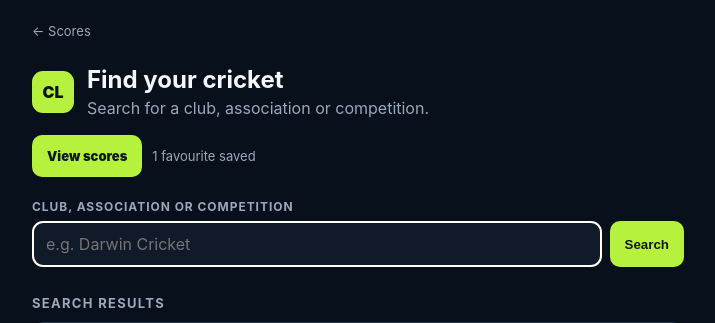
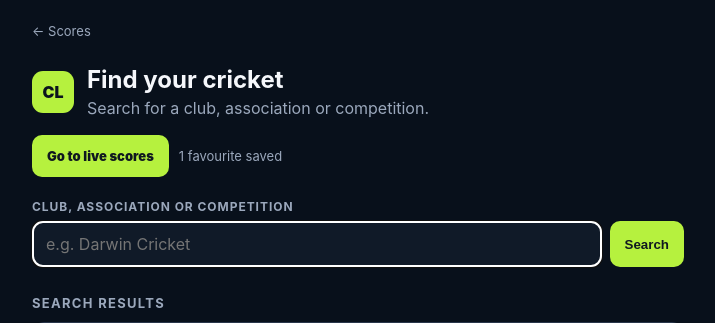
Before and after one commit to durtSIan/carnival-live, a Flask app: template templates/setup_search.html in a window 1280 px wide. Shown: the top 323 px of the page, without its empty margins (282-997 px from the left). Run offline with Flask 3, Linux system fonts and the light colour scheme; the template is opened without the code that fills it: most values are stand-ins (such as "Sample title", 1, 10 or a date in 2020); grey boxes marked "Sample" are stand-in pictures.

Commit message:
Rename setup scores action

```diff
--- a/templates/setup_organisation.html
+++ b/templates/setup_organisation.html
@@ -19,7 +19,7 @@
 
     {% if favourites %}
       <div class="setup-actions">
-        <a class="primary-action" href="{{ url_for('dashboard') }}">View scores</a>
+        <a class="primary-action" href="{{ url_for('dashboard') }}">Go to live scores</a>
         <span>{{ favourites|length }} favourite{% if favourites|length != 1 %}s{% endif %} saved</span>
       </div>
     {% endif %}
--- a/templates/setup_search.html
+++ b/templates/setup_search.html
@@ -19,7 +19,7 @@
 
     {% if favourites %}
       <div class="setup-actions">
-        <a class="primary-action" href="{{ url_for('dashboard') }}">View scores</a>
+        <a class="primary-action" href="{{ url_for('dashboard') }}">Go to live scores</a>
         <span>{{ favourites|length }} favourite{% if favourites|length != 1 %}s{% endif %} saved</span>
       </div>
     {% endif %}
```
Also changed, not shown: tests/test_app.py (+2 -2 lines).
